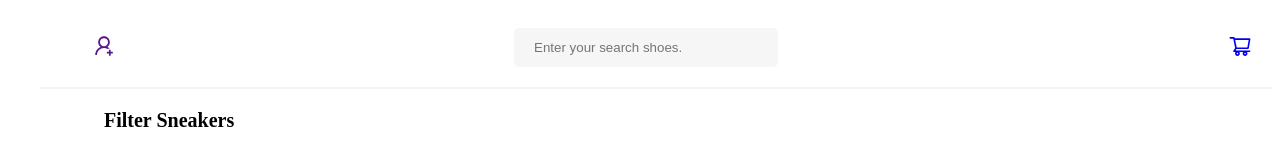
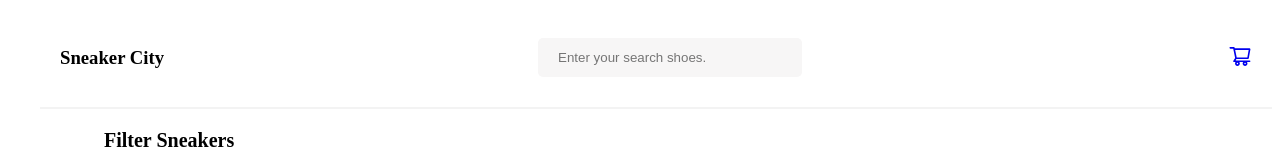
Before and after one commit to mickBoat00/Sneaker-City, a React (Vite) app in the folder frontend/: page / in a window 1280 px wide. Shown: the top 150 px of the page. Built offline with nearby package versions, Linux system fonts and the light colour scheme.

Commit message:
Change application logo

```diff
--- a/frontend/src/components/Navigation/Nav.css
+++ b/frontend/src/components/Navigation/Nav.css
@@ -19,6 +19,11 @@ nav {
     width: 14rem;
   }
 
+  .logo {
+    text-decoration: none;
+    color: black;
+  }
+
   .nav-icons {
     width: 1.5rem;
     height: 1.5rem;
--- a/frontend/src/components/Navigation/Nav.jsx
+++ b/frontend/src/components/Navigation/Nav.jsx
@@ -6,11 +6,13 @@ import { Link } from 'react-router-dom'
 const Nav = () => {
   return (
     <nav>
-      <div className="profile-container">
-        <a href="">
-          <AiOutlineUserAdd className="nav-icons" />
-        </a>
-      </div>
+      <Link className="logo" to="/">
+
+      <h3>Sneaker City</h3>
+
+      </Link>
+
+
       <div className="nav-container">
         <input
           className="search-input"
```
